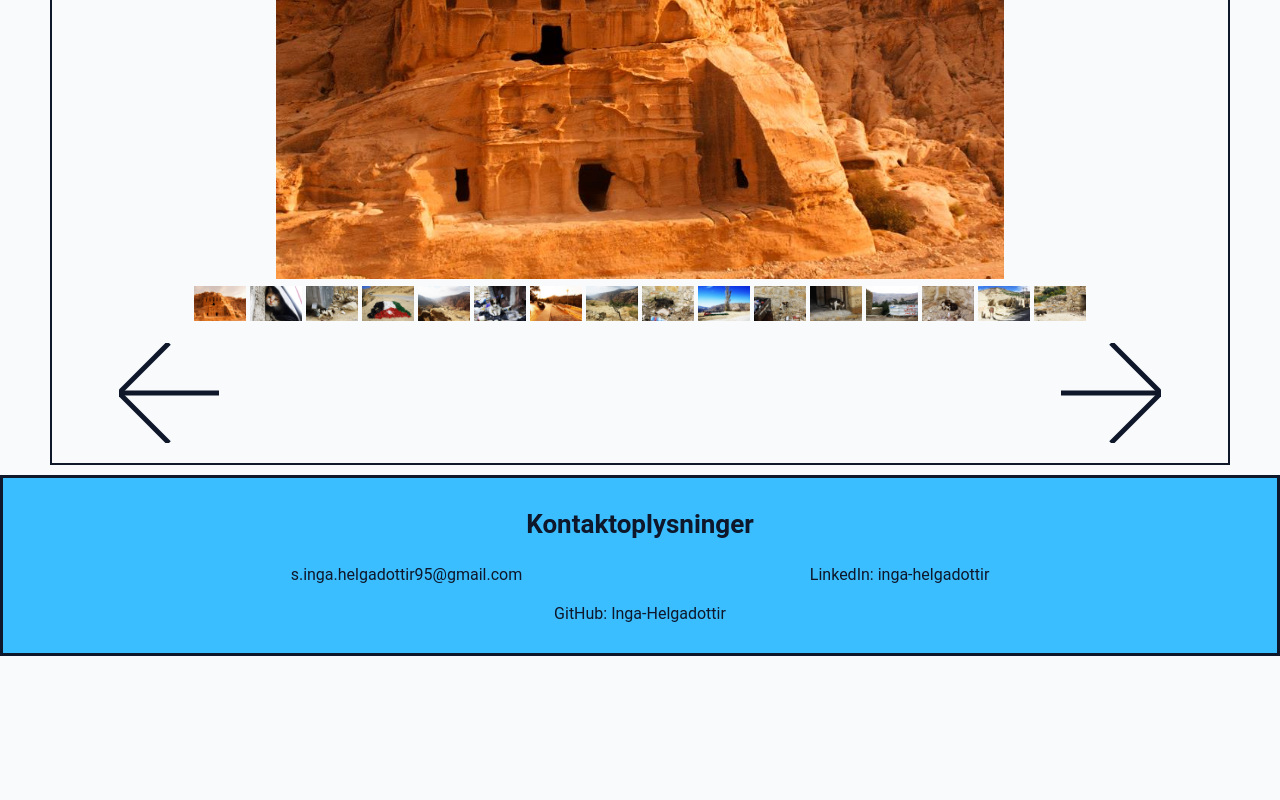
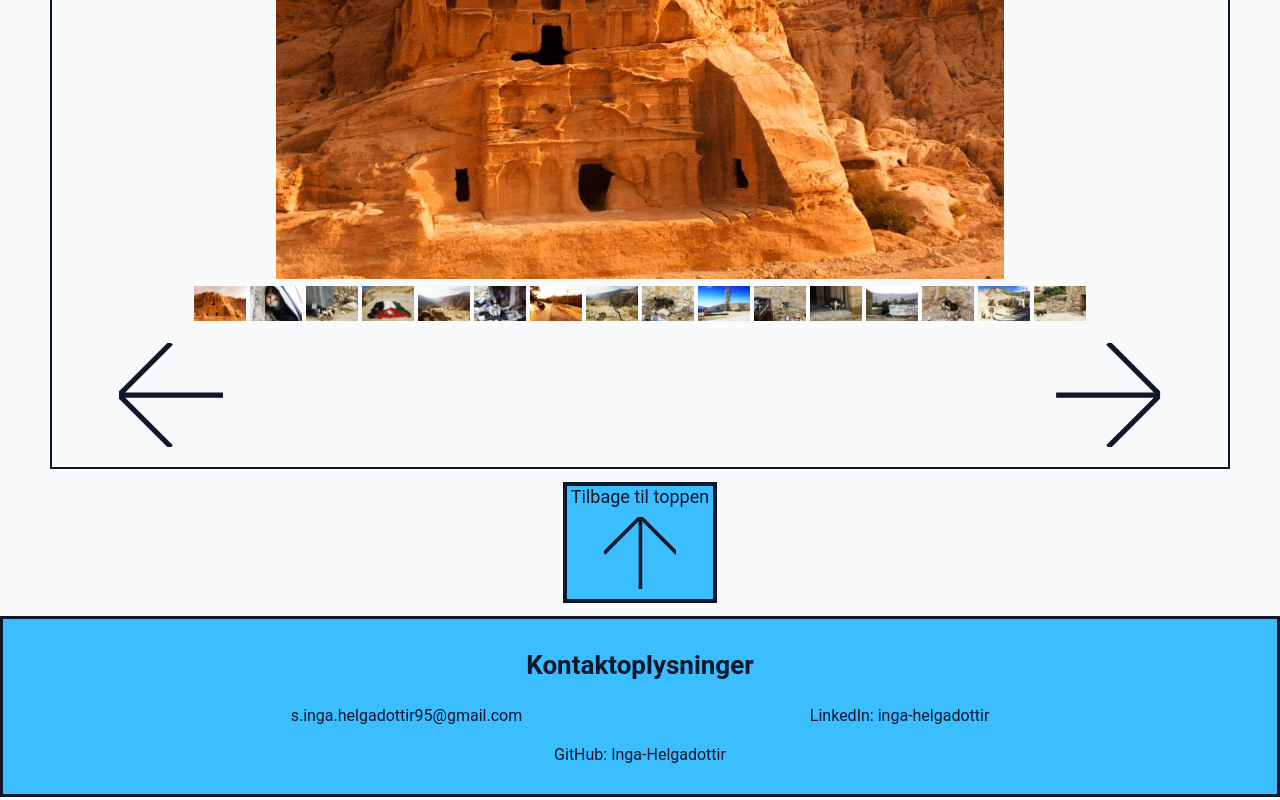
Before and after one commit to Inga-Helgadottir/CodeCV, a React (Create React App) app: page /Education in a window 1280 px wide. Shown: the part 2406-3206 px from the top of the page. Before the commit the page ends 3065 px from the top, so only its background shows below. Built offline with nearby package versions, Linux system fonts and the light colour scheme.

Commit message:
code clean up

```diff
--- a/src/App.jsx
+++ b/src/App.jsx
@@ -4,6 +4,7 @@ import "./Styles/ColorVariables.css";
 import Footer from "./Components/PageParts/Footer";
 import Header from "./Components/PageParts/Header";
 import NavBar from "./Components/PageParts/NavBar";
+import BackToTheTop from "./Components/PageParts/BackToTheTopComponent";
 import { useState } from "react";
 import { getCurrentLanguage } from "./Components/GetCurrentLanguage";
 import { BrowserRouter, Routes, Route } from "react-router-dom";
@@ -80,6 +81,8 @@ const App = () => {
           />
         </Routes>
 
+        <BackToTheTop currentLanguage={currentLanguage} />
+
         <Footer currentLanguage={currentLanguage} />
       </div>
     </BrowserRouter>
--- a/src/Components/GetCurrentLanguage.jsx
+++ b/src/Components/GetCurrentLanguage.jsx
@@ -28,6 +28,8 @@ export const getText = (whichText) => {
         return English.NoPage_eng;
       case "FooterHeading":
         return English.FooterHeading_eng;
+      case "BackToTheTopComponentText":
+        return English.BackToTheTopComponentText_eng;
       case "LightDarkMode":
         return English.LightDarkMode_eng;
       default:
@@ -53,6 +55,8 @@ export const getText = (whichText) => {
         return Dansk.NoPage_dk;
       case "FooterHeading":
         return Dansk.FooterHeading_dk;
+      case "BackToTheTopComponentText":
+        return Dansk.BackToTheTopComponentText_dk;
       case "LightDarkMode":
         return Dansk.LightDarkMode_dk;
       default:
--- a/src/Components/PageParts/Arrow.jsx
+++ b/src/Components/PageParts/Arrow.jsx
@@ -2,7 +2,7 @@ import React from "react";
 
 const Arrow = ({ onClick }) => {
   return (
-    <svg height="100" width="100" onClick={onClick}>
+    <svg viewBox="0 0 100 100" className="arrow-svg" onClick={onClick}>
       <line className="arrowLine" x1="50" y1="0" x2="50" y2="100" />
       <line className="arrowLine" x1="0" y1="50" x2="50" y2="0" />
       <line className="arrowLine" x1="50" y1="0" x2="100" y2="50" />
--- /dev/null
+++ b/src/Components/PageParts/BackToTheTopComponent.jsx
@@ -0,0 +1,22 @@
+import React from "react";
+import "../../Styles/BackToTheTopComponent.css";
+import Arrow from "./Arrow";
+import { getText } from "../../Components/GetCurrentLanguage";
+import { useState, useEffect } from "react";
+
+const BackToTheTopComponent = (currentLanguage) => {
+  const [text, setText] = useState();
+
+  useEffect(() => {
+    setText(getText("BackToTheTopComponentText"));
+  }, [currentLanguage]);
+
+  return (
+    <a id="backToTheTopArrowButton" href="#top">
+      {text}
+      <Arrow props={{ arrow: "Top" }} />
+    </a>
+  );
+};
+
+export default BackToTheTopComponent;
--- /dev/null
+++ b/src/Styles/BackToTheTopComponent.css
@@ -0,0 +1,45 @@
+#backToTheTopArrowButton {
+  display: flex;
+  flex-direction: column;
+  background-color: var(--backToTheTopBackgroundColor);
+  border: solid 4px var(--backToTheTopArrowTextAndBorderColor);
+  color: var(--backToTheTopArrowTextAndBorderColor);
+  font-size: large;
+  text-decoration: none;
+  scroll-behavior: smooth;
+  text-align: center;
+  margin: 1% 44%;
+}
+
+#backToTheTopArrowButton:hover {
+  background-color: var(--backToTheTopBackgroundColorHover);
+  border: solid 4px var(--backToTheTopArrowTextAndBorderColorHover);
+  color: var(--backToTheTopArrowTextAndBorderColorHover);
+}
+
+#backToTheTopArrowButton svg {
+  margin: 10px auto;
+}
+
+#backToTheTopArrowButton .arrowLine {
+  stroke: var(--backToTheTopArrowTextAndBorderColor);
+  stroke-width: 5px;
+}
+
+#backToTheTopArrowButton:hover .arrowLine {
+  stroke: var(--backToTheTopArrowTextAndBorderColorHover);
+  stroke-width: 5px;
+}
+
+#backToTheTopArrowButton .arrow-svg {
+  width: 50%;
+  height: auto;
+  cursor: pointer;
+}
+
+@media only screen and (max-width: 1194px) {
+  #backToTheTopArrowButton {
+    font-size: medium;
+    margin: 1% 42%;
+  }
+}
--- a/src/Styles/ChangeTheme.css
+++ b/src/Styles/ChangeTheme.css
@@ -20,3 +20,9 @@
   text-align: center;
   padding: 7px;
 }
+
+@media only screen and (max-width: 748px) {
+  .themeChangeContainer {
+    padding-left: 20px;
+  }
+}
--- a/src/Styles/Gallery.css
+++ b/src/Styles/Gallery.css
@@ -42,3 +42,9 @@
 .arrows svg:nth-of-type(2) {
   transform: rotate(90deg);
 }
+
+.gallery .arrow-svg {
+  width: 10%;
+  height: auto;
+  cursor: pointer;
+}
--- a/src/Text/Dansk.jsx
+++ b/src/Text/Dansk.jsx
@@ -191,4 +191,6 @@ export const NoPage_dk = {
 
 export const FooterHeading_dk = "Kontaktoplysninger";
 
+export const BackToTheTopComponentText_dk = "Tilbage til toppen";
+
 export const LightDarkMode_dk = ["Lys tilstand", "Mørk tilstand"];
--- a/src/Text/English.jsx
+++ b/src/Text/English.jsx
@@ -194,4 +194,6 @@ export const NoPage_eng = {
 
 export const FooterHeading_eng = "Contact information";
 
+export const BackToTheTopComponentText_eng = "Back to the top";
+
 export const LightDarkMode_eng = ["Light mode", "Dark mode"];
```
Also changed, not shown: src/images/arrow-left.svg (added).
